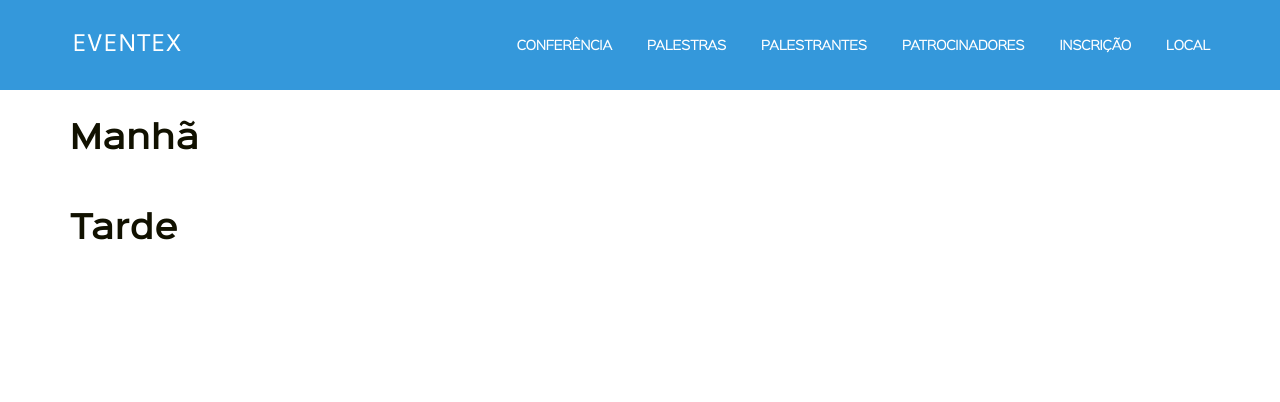
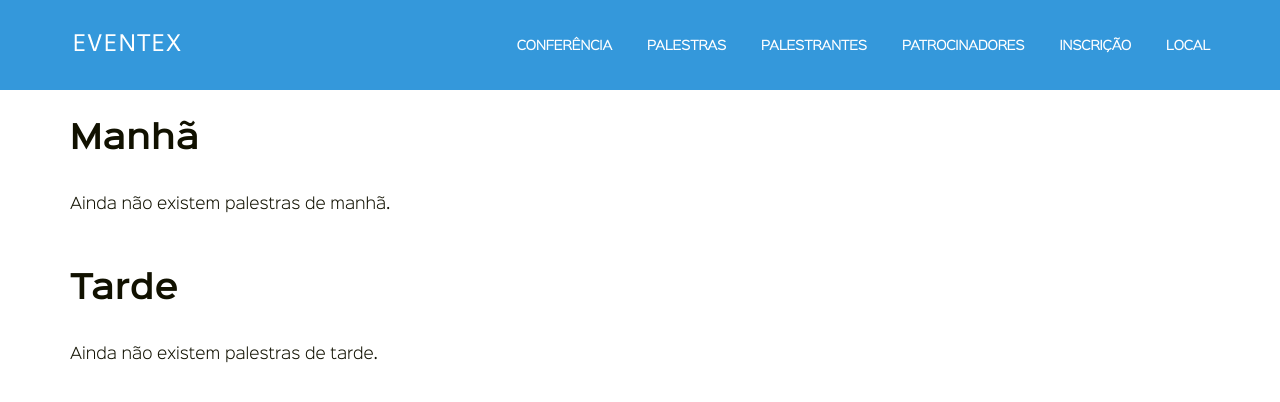
Before and after one commit to henriquebastos/eventex, a Django app: page /palestras/ in a window 1280 px wide. Shown: the top 402 px of the page. Run offline with Django 3.2, Linux system fonts and the light colour scheme; data that the repository does not hold is empty.

Commit message:
TalkListGetEmpty.test_get_empty

```diff
--- a/eventex/core/templates/core/talk_list.html
+++ b/eventex/core/templates/core/talk_list.html
@@ -12,6 +12,8 @@
             {% endfor %}
         </h4>
         <p>{{ talk.description }}</p>
+        {% empty %}
+        <p>Ainda não existem palestras de manhã.</p>
         {% endfor %}
 
         <h2>Tarde</h2>
@@ -23,6 +25,8 @@
             {% endfor %}
         </h4>
         <p>{{ talk.description }}</p>
+        {% empty %}
+        <p>Ainda não existem palestras de tarde.</p>
         {% endfor %}
     </div>
 </section>
```
Also changed, not shown: eventex/core/tests/test_view_talk_list.py (+8 -0 lines).
